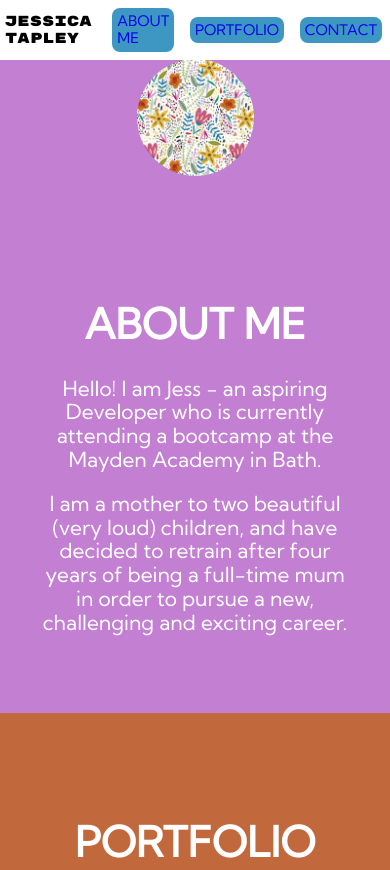
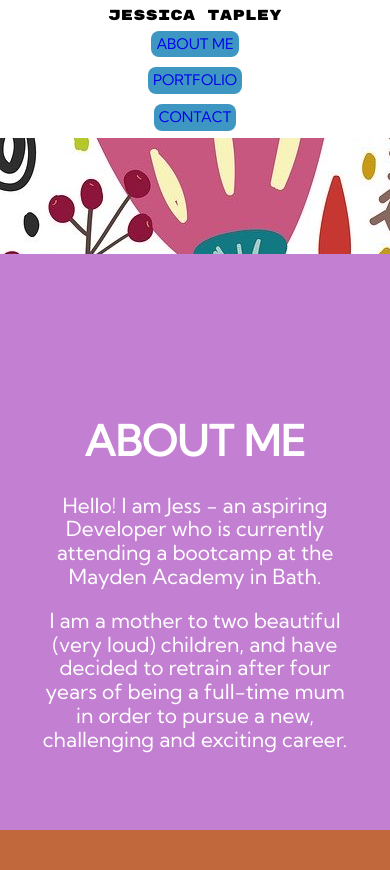
Before and after one commit to jjtapley/Portfoliov1, a plain HTML site: page portfolio.html in a window 390 px wide. Shown: the top 870 px of the page. Drawn offline with nearby package versions, Linux system fonts and the light colour scheme.

Commit message:
Adjusted Nav bar to display: block when screen size is under 800px - adjusted image to change to block background also

```diff
--- a/portfolio.css
+++ b/portfolio.css
@@ -183,16 +183,30 @@ summary, footer, .linksGallery img {
 
 @media screen and (max-width: 800px) {
 	nav a, span {
-		font-size: 1em;
+		margin-top: 2px;
+
 	}
 	span:hover {
 		font-size: 1em;
 	}
 	nav div {
-		height: 60px;
-		justify-content: space-around;
+		flex-direction: column;
+	}
+	summary, footer, .linksGallery img {
+		padding-top: 30%;
+	}
+	header img {
+		display: none;
 	}
 
+	header div {
+		padding-top: 10%;
+
+	}
+	.aboutMeImage {
+		background-image:url("aboutme.jpg");
+		padding-top: 50%;
+	}
 }
 
 @media screen and (max-width: 700px) {
@@ -204,6 +218,10 @@ summary, footer, .linksGallery img {
 		padding: 2%;
 	}
 
+	span:hover {
+		font-size: 0.7em;
+	}
+
 }
 
 
--- a/portfolio.html
+++ b/portfolio.html
@@ -22,8 +22,9 @@
 		</nav>
 
 		<header>
-
-			<img src="aboutme.jpg" alt="picture of some illustated colourful flowers" />
+			<div class="aboutMeImage">
+				<img src="aboutme.jpg" alt="picture of some illustated colourful flowers" />
+			</div>
 			<a id="aboutMe"></a>
 			<div>
 				<h1>About Me</h1>
```
